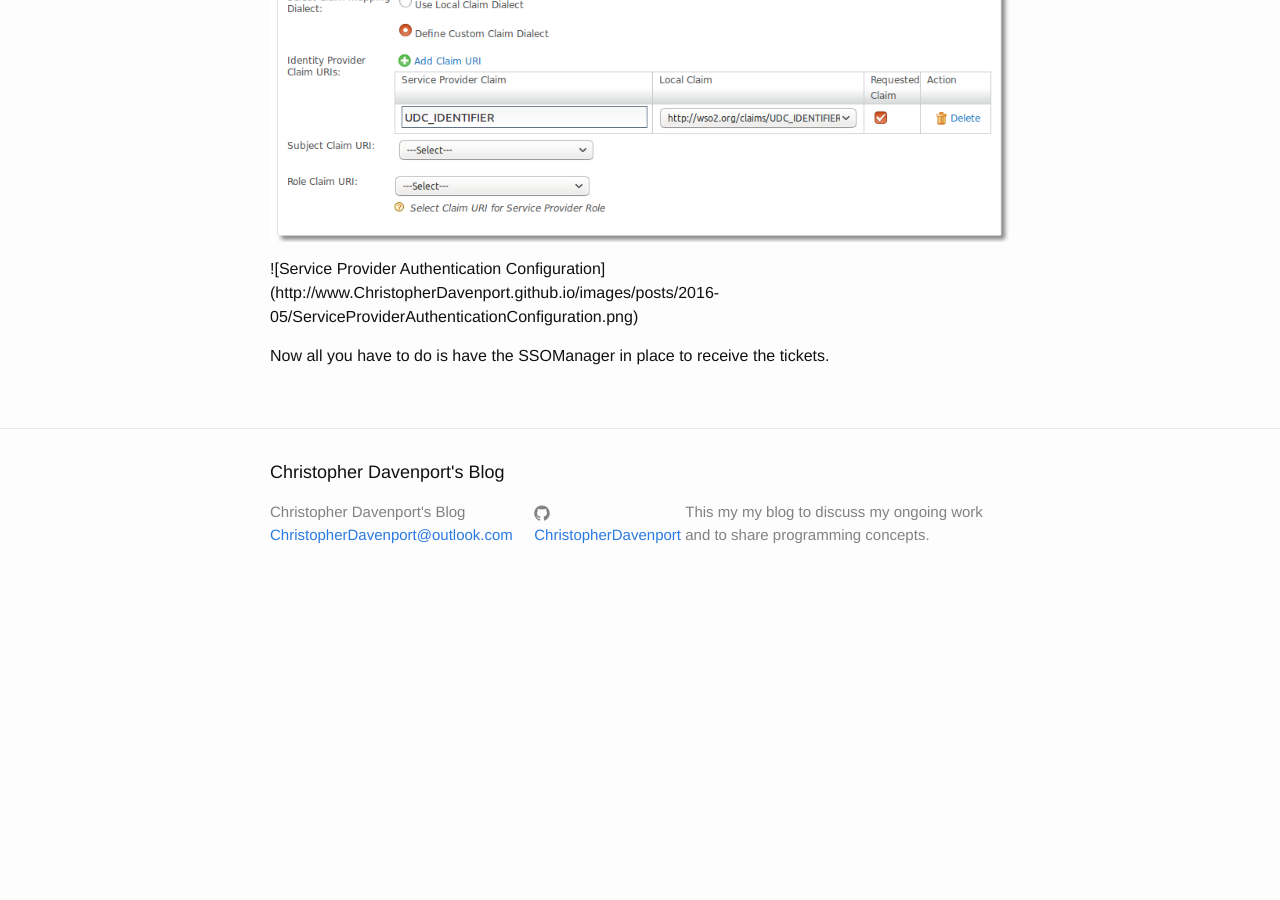
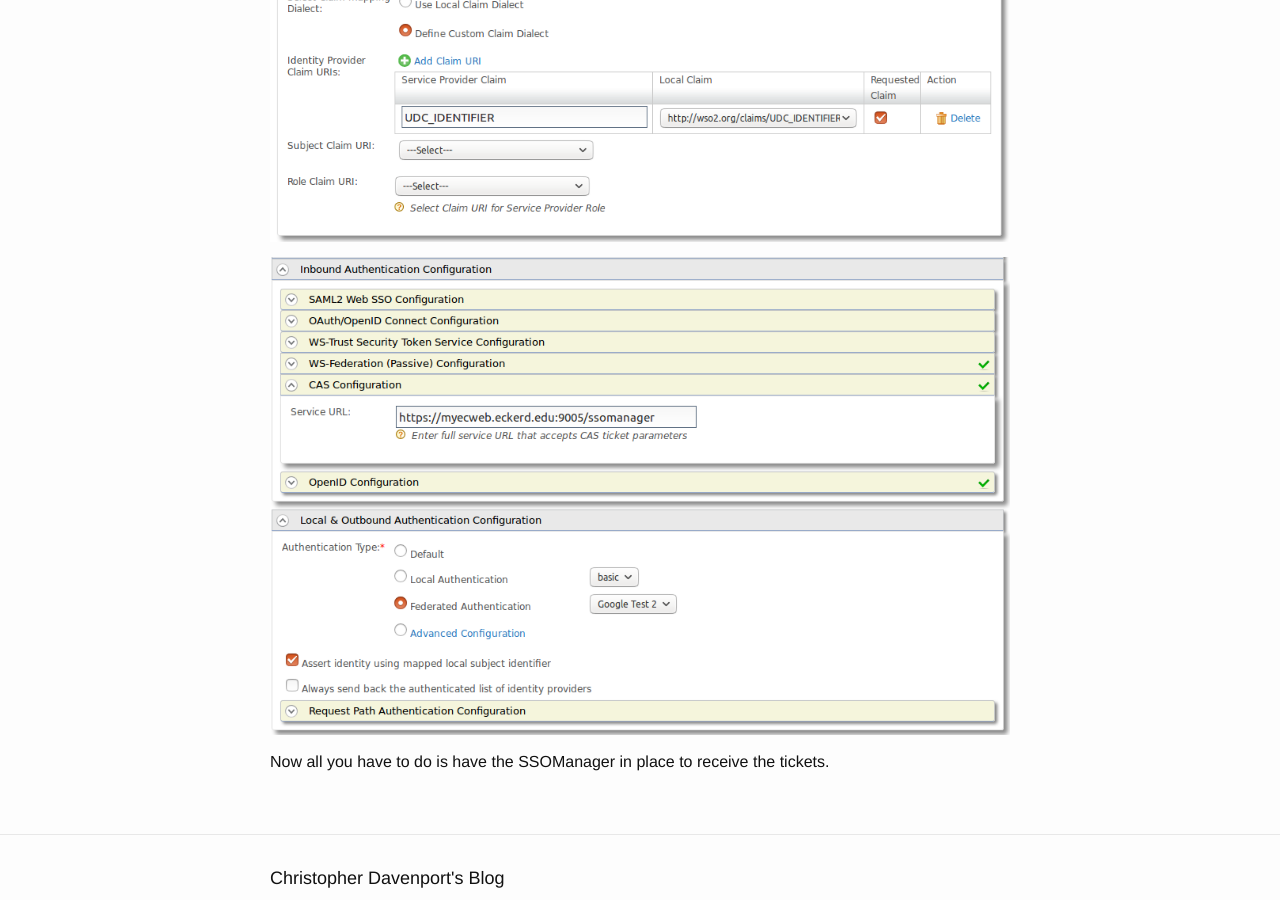
Before and after one commit to ChristopherDavenport/ChristopherDavenport.github.io, a Jekyll site: the page built from _posts/2016-05-02-EIS-WSO2-Google-Oauth2-Authentication.markdown, in a window 1280 px wide and 900 px high, scrolled down 2403 px. Built offline with Jekyll 4.4.1, drawn with Linux system fonts in a browser that asks for light colours; before the commit the page ends 3009 px from its top, so only the background shows below that.

Commit message:
Changed Links and Tags

````diff
--- a/_posts/2016-05-02-EIS-WSO2-Google-Oauth2-Authentication.markdown
+++ b/_posts/2016-05-02-EIS-WSO2-Google-Oauth2-Authentication.markdown
@@ -2,7 +2,7 @@
 layout: post
 title:  "EIS/WSO2 Oauth2.0 For Google Federated Authentication"
 date:   2016-05-01 12:31:11 -0400
-categories: EIS, WSO2, OAuth2, Google, SSO
+categories: EIS WSO2 OAuth2 Google SSO
 ---
 
 This blog post assumes that you already have a working instance of WSO2 IdentityService. I will also assume that you have a google domain. However if you have no problem asking for permission from your students then you don't need to do even that.
@@ -21,16 +21,16 @@
 ```
 Here Are our configs
 
-![Claim Configuration](http://www.ChristopherDavenport.github.io/images/posts/2016-05/Wso2IdentityProviderClaimConfiguration.png)
+![Claim Configuration](http://ChristopherDavenport.github.io/images/posts/2016-05/Wso2IdentityProviderClaimConfiguration.png)
 
-![Federated Authentication](http://www.ChristopherDavenport.github.io/images/posts/2016-05/WSO2FederatedAuthenticatorConfig.png)
+![Federated Authentication](http://ChristopherDavenport.github.io/images/posts/2016-05/WSO2FederatedAuthenticatorConfig.png)
 
 There you go. You are done. However its not very useful without actually doing something. In order for us to connect it to main applications we need to have that unique identifier mapping. We have a more complex system to make sure we are mapping the correct email accounts. You can find the current code [here](https://github.com/ChristopherDavenport/Eckerd-Jobs/blob/master/src/main/scala/scripts/GoogleUpdateGobumap.scala) The important endpoint is that I new have the unique google account id in gobumap mapped to the pidm. I will further expand on my scala api later. It is not for this post.
 
 Now for SSOManager we need to create a CAS endpoint that maps all of the information to our applications that we can cover in another post if there is interest. The endpoint expects a claim called UDC_IDENTIFIER so that is what we give it. Then we use our Authentication to google as the backend and send the tickets to the appropriate endpoint. Assert identity with the mapped local subject identifier so that we are now existing as that id that we have mapped in gobumap.
 
-![Service Provider Claim Configuration](http://www.ChristopherDavenport.github.io/images/posts/2016-05/ServiceProviderClaimConfiguration.png)
+![Service Provider Claim Configuration](http://ChristopherDavenport.github.io/images/posts/2016-05/ServiceProviderClaimConfiguration.png)
 
-![Service Provider Authentication Configuration] (http://www.ChristopherDavenport.github.io/images/posts/2016-05/ServiceProviderAuthenticationConfiguration.png)
+![Service Provider Authentication Configuration](http://ChristopherDavenport.github.io/images/posts/2016-05/ServiceProviderAuthenticationConfiguration.png)
 
 Now all you have to do is have the SSOManager in place to receive the tickets.
````
